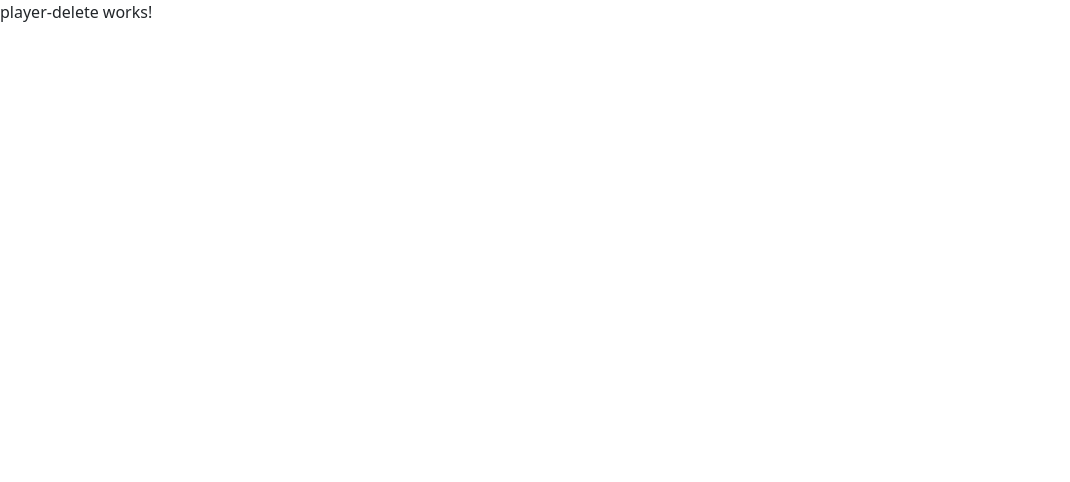
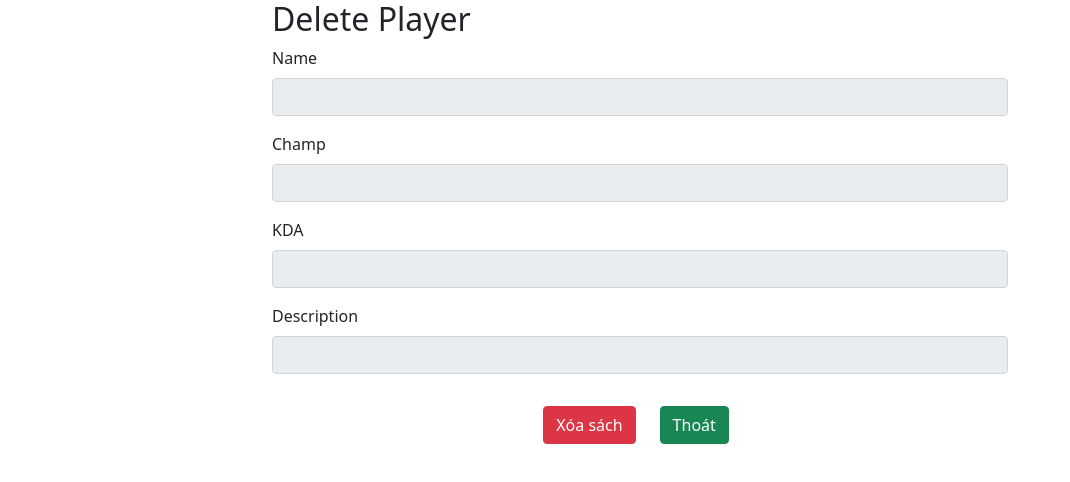
Before and after one commit to tiennv0608/05_Module5_Test, an Angular app: page /players/delete/1 in a window 1280 px wide. Shown: the top 482 px of the page, without its empty margins (0-1070 px from the left). Built offline with nearby package versions, Linux system fonts and the light colour scheme; no server answers.

Commit message:
Xong xóa

```diff
--- a/src/app/component/player-delete/player-delete.component.html
+++ b/src/app/component/player-delete/player-delete.component.html
@@ -1 +1,40 @@
-<p>player-delete works!</p>
+<div class="container">
+  <div class="row">
+    <div class="col-2"></div>
+    <div class="col-8">
+      <h2>Delete Player</h2>
+    </div>
+  </div>
+  <div class="col-2"></div>
+  <div class="row">
+    <div class="col-2"></div>
+    <div class="col-8">
+      <form (ngSubmit)="delete(id)" [formGroup]="playerForm">
+        <div class="mb-3">
+          <label for="exampleInputEmail1" class="form-label">Name</label>
+          <input type="text" class="form-control" id="exampleInputEmail1" formControlName="name" [value]="player.name" readonly>
+        </div>
+        <div class="mb-3">
+          <label for="exampleInputEmail2" class="form-label">Champ</label>
+          <input type="text" class="form-control" id="exampleInputEmail2" formControlName="champ"
+                 [value]="player.champ" readonly>
+        </div>
+        <div class="mb-3">
+          <label for="exampleInputPassword1" class="form-label">KDA</label>
+          <input type="text" class="form-control" id="exampleInputPassword1" formControlName="kda"
+                 [value]="player.kda" readonly>
+        </div>
+        <div class="mb-3">
+          <label for="exampleInputPassword2" class="form-label">Description</label>
+          <input type="text" class="form-control" id="exampleInputPassword2" formControlName="des"
+                 [value]="player.des" readonly>
+        </div>
+        <div class="mb-3 text-center">
+          <button class="btn btn-danger m-2">Xóa sách</button>
+          <a class="btn btn-success m-3" routerLink="/players">Thoát</a>
+        </div>
+      </form>
+    </div>
+    <div class="col-2"></div>
+  </div>
+</div>
--- a/src/app/component/player-delete/player-delete.component.ts
+++ b/src/app/component/player-delete/player-delete.component.ts
@@ -1,4 +1,8 @@
-import { Component, OnInit } from '@angular/core';
+import {Component, OnInit} from '@angular/core';
+import {Player} from '../../model/player';
+import {FormControl, FormGroup} from '@angular/forms';
+import {PlayerService} from '../../service/player.service';
+import {ActivatedRoute, ParamMap, Router} from '@angular/router';
 
 @Component({
   selector: 'app-player-delete',
@@ -6,10 +10,43 @@ import { Component, OnInit } from '@angular/core';
   styleUrls: ['./player-delete.component.css']
 })
 export class PlayerDeleteComponent implements OnInit {
+  player: Player = {};
+  playerForm: FormGroup = new FormGroup({
+    name: new FormControl(),
+    champ: new FormControl(),
+    kda: new FormControl(),
+    des: new FormControl(),
+  });
+  id?: any;
 
-  constructor() { }
+  constructor(private playerService: PlayerService,
+              private activatedRoute: ActivatedRoute,
+              private router: Router) {
+  }
 
   ngOnInit(): void {
+    this.activatedRoute.paramMap.subscribe((paramMap: ParamMap) => {
+      // @ts-ignore
+      this.id = +paramMap.get('id');
+      this.findById(this.id);
+    });
   }
 
+  findById(id: number) {
+    return this.playerService.findById(id).subscribe(data => {
+      this.playerForm = new FormGroup({
+        name: new FormControl(data.name),
+        champ: new FormControl(data.champ),
+        kda: new FormControl(data.kda),
+        des: new FormControl(data.des),
+      });
+    });
+  }
+
+  delete(id: number) {
+    this.playerService.delete(id).subscribe(() => {
+      alert('Xóa thành công');
+      this.router.navigate(['players']);
+    });
+  }
 }
```
